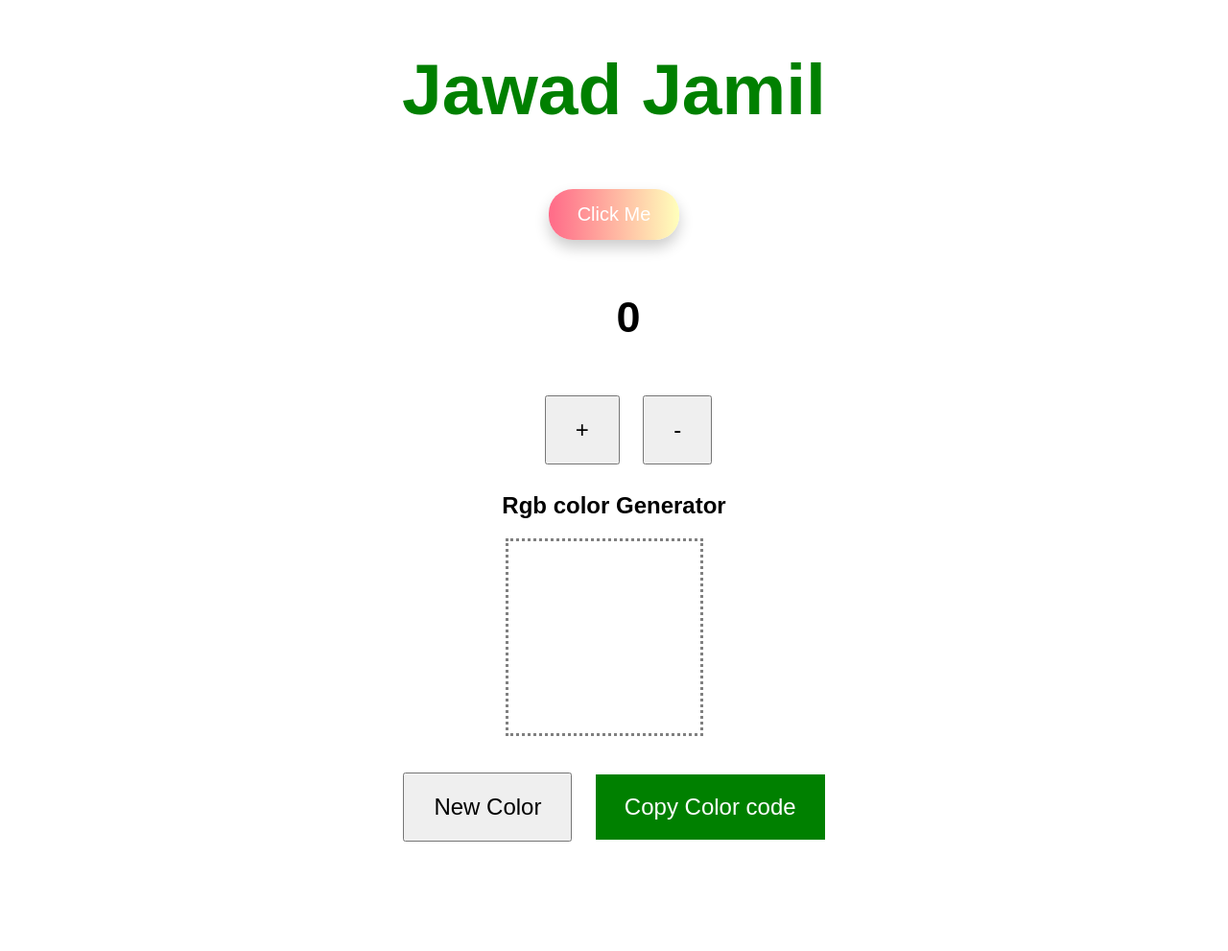
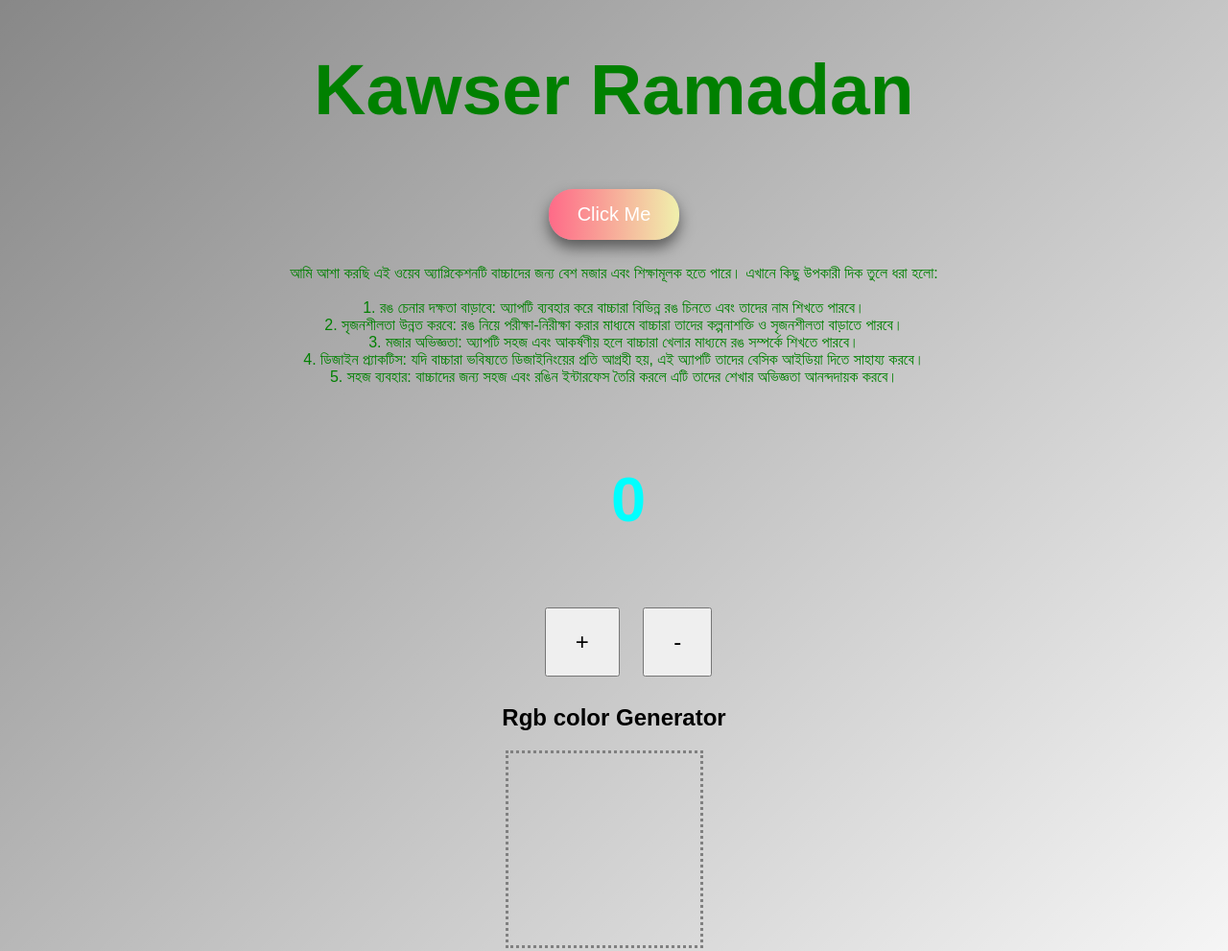
Before and after one commit to kawser-45/surprise-love, a plain HTML site: page index.html in a window 1280 px wide. Shown: the top 991 px of the page at 96% size. Before the commit the page ends 887 px from the top, so only its background shows below. Drawn offline with Linux system fonts and the light colour scheme; a web font is replaced by a local one.

Commit message:
Update feature

```diff
--- a/assets/css/style.css
+++ b/assets/css/style.css
@@ -19,6 +19,7 @@ body {
   margin: 0;
   font-family: Arial, sans-serif;
   background: linear-gradient(135deg, #fff8, #fff);
+  background-color: black;
 }
 
 .button-container {
@@ -40,7 +41,7 @@ h1 {
   border: none;
   border-radius: 25px;
   cursor: pointer;
-  box-shadow: 0 8px 15px rgba(0, 0, 0, 0.2);
+  box-shadow: 0 8px 15px rgba(0, 0, 0, 0.5);
   transition: transform 0.3s ease, box-shadow 0.3s ease;
 }
 
@@ -55,6 +56,11 @@ h1 {
   font-weight: bold;
   color: #fc0000;
   animation: fadeInUp 0.5s forwards;
+}
+
+p{
+  color: green;
+
 }
 
 @keyframes fadeInUp {
@@ -77,7 +83,9 @@ h1 {
 }
 
 h3 {
-  font-size: 45px;
+  font-size: 65px;
+  color: aqua;
+  font-family: var(--title-font);
 }
 
 button {
--- a/index.html
+++ b/index.html
@@ -9,9 +9,30 @@
 <body>
     <body>
         <div class="button-container">
-            <h1>Jawad Jamil</h1>
+            <h1>Kawser Ramadan</h1>
             <button class="love-button" onclick="toggleMessage()">Click Me</button>
-            <div class="love-message" id="loveMessage" style="display: none;">I love you ❤  <h1>J+J</h1></div>
+            <div class="love-message" id="loveMessage" style="display: none;"> Thanks For Clicking ❤   </div>
+                <p>  আমি আশা করছি এই ওয়েব অ্যাপ্লিকেশনটি বাচ্চাদের জন্য বেশ মজার এবং শিক্ষামূলক হতে পারে। এখানে কিছু উপকারী দিক তুলে ধরা হলো:
+                    <br>
+                    <br>
+                    <!-- <br> -->
+                    <!-- <br> -->
+
+                    1. রঙ চেনার দক্ষতা বাড়াবে: অ্যাপটি ব্যবহার করে বাচ্চারা বিভিন্ন রঙ চিনতে এবং তাদের নাম শিখতে পারবে। <br>
+
+
+                    2. সৃজনশীলতা উন্নত করবে: রঙ নিয়ে পরীক্ষা-নিরীক্ষা করার মাধ্যমে বাচ্চারা তাদের কল্পনাশক্তি ও সৃজনশীলতা বাড়াতে পারবে। <br>
+
+
+                    3. মজার অভিজ্ঞতা: অ্যাপটি সহজ এবং আকর্ষণীয় হলে বাচ্চারা খেলার মাধ্যমে রঙ সম্পর্কে শিখতে পারবে। <br>
+
+
+                    4. ডিজাইন প্র্যাকটিস: যদি বাচ্চারা ভবিষ্যতে ডিজাইনিংয়ের প্রতি আগ্রহী হয়, এই অ্যাপটি তাদের বেসিক আইডিয়া দিতে সাহায্য করবে। <br>
+
+
+                    5. সহজ ব্যবহার: বাচ্চাদের জন্য সহজ এবং রঙিন ইন্টারফেস তৈরি করলে এটি তাদের শেখার অভিজ্ঞতা আনন্দদায়ক করবে। <br>
+                    </p>
+
 
           </div>
 
@@ -30,7 +51,7 @@
             <h2>Rgb color Generator</h2>
             <div id="colorBox"></div>
             <p id="colorCode"></p>
-            <button onclick="newColorBtn()">New Color</button>
+            <button onclick="newColorBtn()">New Color option</button>
             <button id="copyButton">Copy Color code</button>
         </div>
 
```
